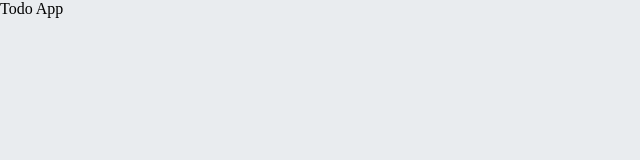
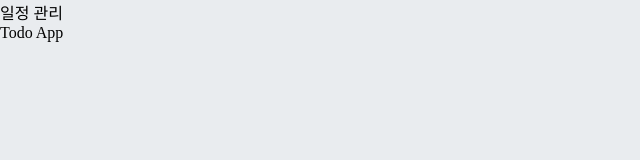
Before and after one commit to ggsuccess/todo-app, a React (Create React App) app: page / in a window 1280 px wide. Shown: the top 160 px of the page, without its empty margins (0-640 px from the left). Built offline with nearby package versions, Linux system fonts and the light colour scheme.

Commit message:
todotemplate

```diff
--- /dev/null
+++ b/jsconfig.json
@@ -0,0 +1,5 @@
+{
+  "compilerOptions": {
+    "target": "es6"
+  }
+}
--- a/src/App.js
+++ b/src/App.js
@@ -1,7 +1,8 @@
 import React from 'react';
+import TodoTemplate from './components/TodoTemplate';
 
 const App = () => {
-  return <div>Todo App</div>;
+  return <TodoTemplate>Todo App</TodoTemplate>;
 };
 
 export default App;
--- /dev/null
+++ b/src/components/TodoTemplate.js
@@ -0,0 +1,13 @@
+import React from 'react';
+import './TodoTemplate.scss';
+
+const TodoTemplate = ({ children }) => {
+  return (
+    <div className="TodoTemplate">
+      <div className="app-title">일정 관리</div>
+      <div className="content">{children}</div>
+    </div>
+  );
+};
+
+export default TodoTemplate;
```
Also changed, not shown: src/components/TodoTemplate.scss (added).
